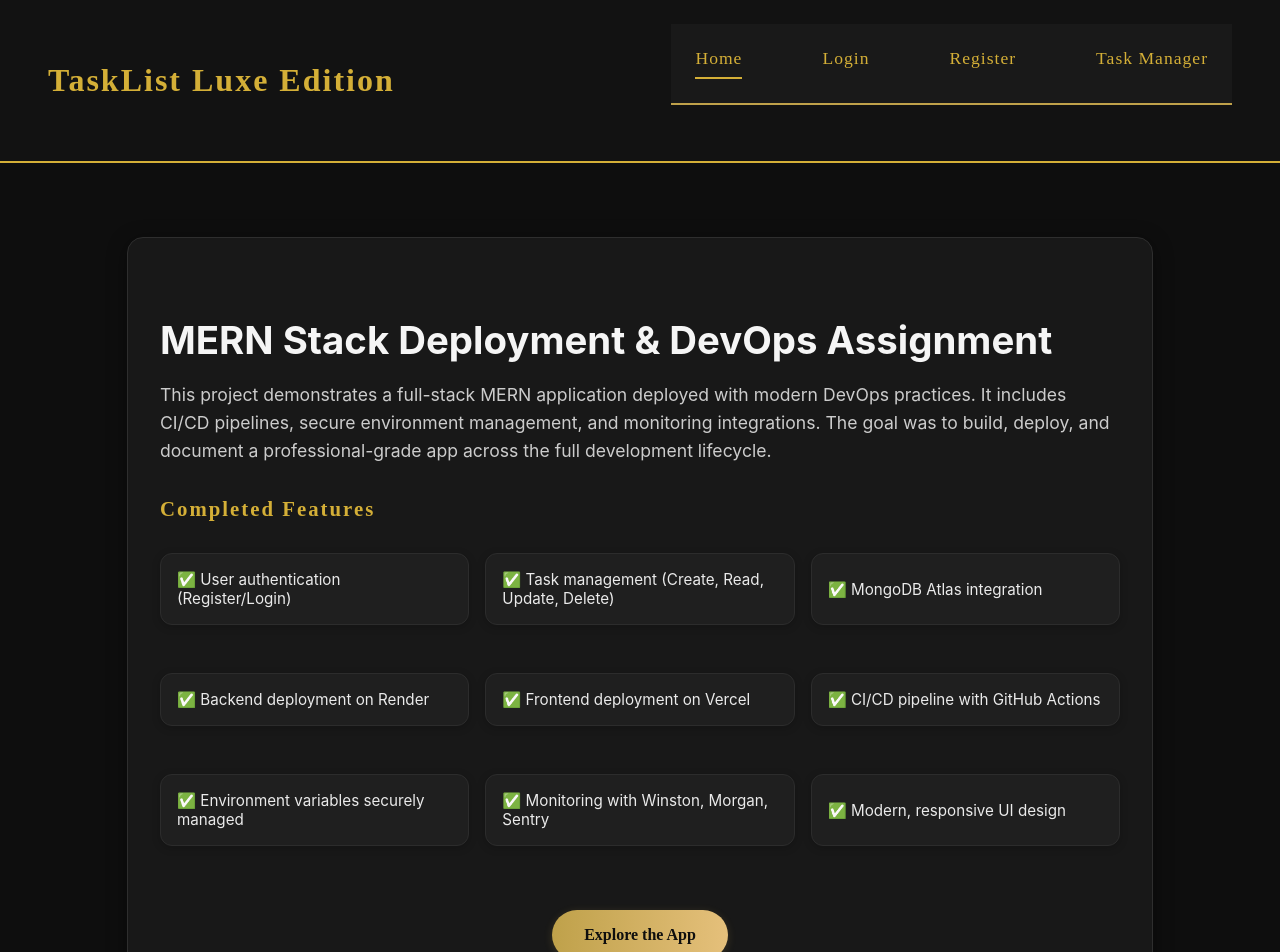
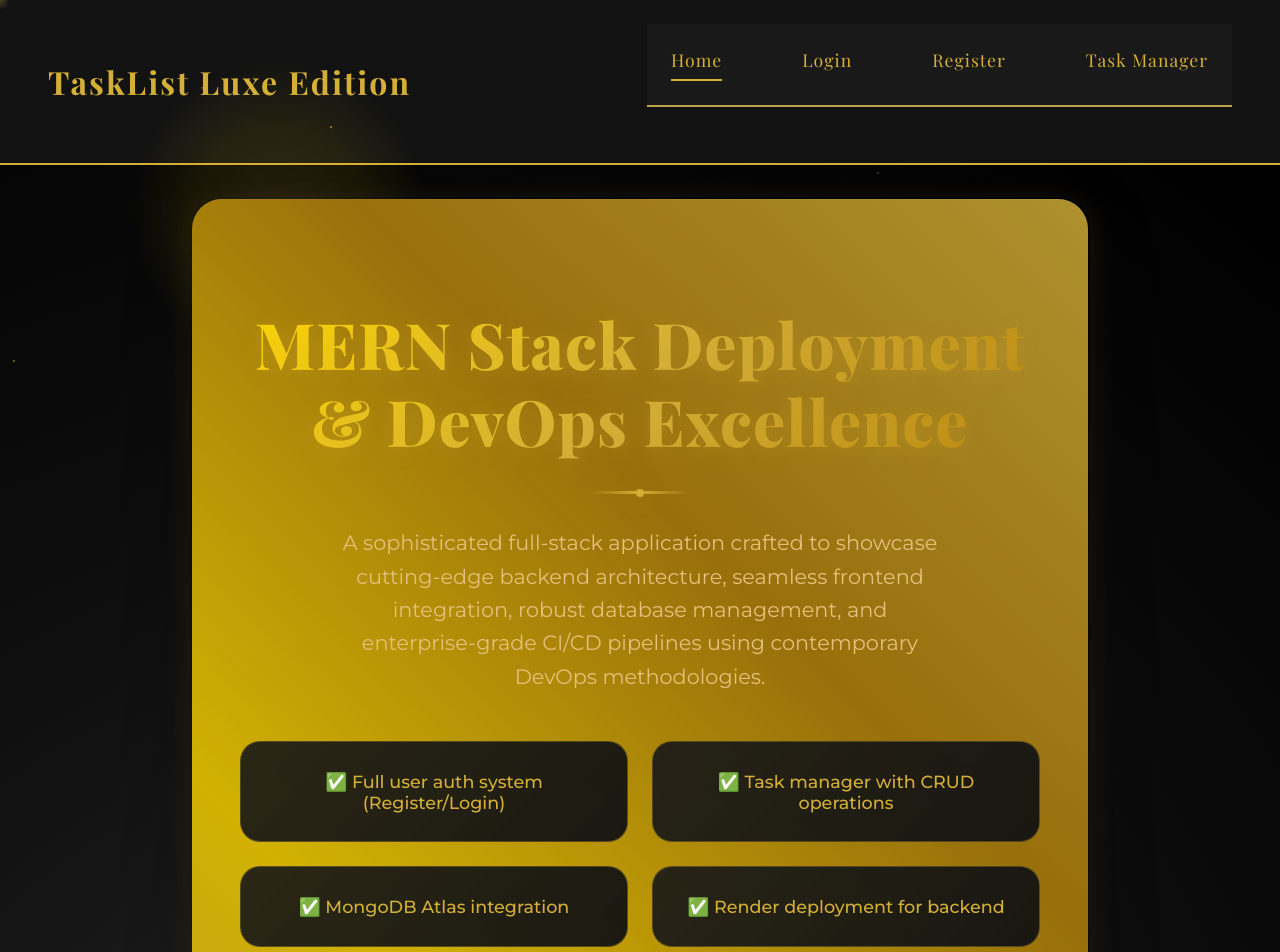
Before and after one commit to AlphaC137/week-7-deployment-assignment, a React (Create React App) app in the folder client/: page / in a window 1280 px wide. Shown: the top 952 px of the page. Built offline with nearby package versions, Linux system fonts and the light colour scheme.

Commit message:
feat: enhance Home page with luxurious design, improved feature list, and interactive elements; elevate user engagement

```diff
--- a/client/src/pages/Home.js
+++ b/client/src/pages/Home.js
@@ -1,112 +1,421 @@
-import React from 'react';
+import React, { useState, useEffect } from 'react';
 import { useNavigate } from 'react-router-dom';
 
 const features = [
-  'User authentication (Register/Login)',
-  'Task management (Create, Read, Update, Delete)',
-  'MongoDB Atlas integration',
-  'Backend deployment on Render',
-  'Frontend deployment on Vercel',
-  'CI/CD pipeline with GitHub Actions',
-  'Environment variables securely managed',
-  'Monitoring with Winston, Morgan, Sentry',
-  'Modern, responsive UI design',
+  '✅ Full user auth system (Register/Login)',
+  '✅ Task manager with CRUD operations',
+  '✅ MongoDB Atlas integration',
+  '✅ Render deployment for backend',
+  '✅ Vercel deployment for frontend',
+  '✅ GitHub Actions CI/CD',
+  '✅ Secure environment variables',
+  '✅ Monitoring & logging (Sentry, Winston, Morgan)',
+  '✅ Luxury-inspired UI/UX',
 ];
 
 const Home = () => {
   const navigate = useNavigate();
+  const [mousePosition, setMousePosition] = useState({ x: 0, y: 0 });
+  const [isHovered, setIsHovered] = useState(false);
+
+  useEffect(() => {
+    const handleMouseMove = (e) => {
+      setMousePosition({ x: e.clientX, y: e.clientY });
+    };
+    window.addEventListener('mousemove', handleMouseMove);
+    return () => window.removeEventListener('mousemove', handleMouseMove);
+  }, []);
 
   return (
-    <main style={{
-      backgroundColor: '#0e0e0e',
-      color: '#f5f5f5',
-      minHeight: '100vh',
-      display: 'flex',
-      alignItems: 'center',
-      justifyContent: 'center',
-      padding: '4rem 1rem',
-      fontFamily: 'Inter, sans-serif',
-    }}>
-      <section style={{
-        width: '100%',
-        maxWidth: '960px',
-        background: '#181818',
-        padding: '3rem 2rem',
-        borderRadius: '16px',
-        border: '1px solid #2e2e2e',
-        boxShadow: '0 4px 20px rgba(0,0,0,0.4)',
-      }}>
-        <h1 style={{
-          fontSize: '2.4rem',
-          marginBottom: '1rem',
-          fontWeight: 700,
-          color: '#f5f5f5',
-        }}>
-          MERN Stack Deployment & DevOps Assignment
-        </h1>
+    <>
+      <style>{`
+        @import url('https://fonts.googleapis.com/css2?family=Playfair+Display:wght@400;500;600;700;800;900&family=Montserrat:wght@300;400;500;600;700&display=swap');
 
-        <p style={{
-          fontSize: '1.1rem',
-          marginBottom: '2rem',
-          color: '#cccccc',
-          lineHeight: '1.6',
-        }}>
-          This project demonstrates a full-stack MERN application deployed with modern DevOps practices. It includes CI/CD pipelines, secure environment management, and monitoring integrations. The goal was to build, deploy, and document a professional-grade app across the full development lifecycle.
-        </p>
+        .luxury-container {
+          min-height: 100vh;
+          position: relative;
+          background: radial-gradient(circle at 30% 80%, #0a0a0a 0%, #1a1a1a 25%, #0f0f0f 50%, #000000 100%);
+          overflow: hidden;
+        }
 
-        <h2 style={{
-          fontSize: '1.3rem',
-          marginBottom: '1rem',
-          fontWeight: 600,
-          color: '#D4AF37',
-        }}>
-          Completed Features
-        </h2>
+        .floating-orbs {
+          position: fixed;
+          top: 0;
+          left: 0;
+          width: 100%;
+          height: 100%;
+          pointer-events: none;
+          z-index: 1;
+        }
 
-        <ul style={{
-          display: 'grid',
-          gridTemplateColumns: 'repeat(auto-fit, minmax(240px, 1fr))',
-          gap: '1rem',
-          listStyle: 'none',
-          padding: 0,
-        }}>
-          {features.map((item, index) => (
-            <li key={index} style={{
-              backgroundColor: '#1f1f1f',
-              padding: '1rem',
-              borderRadius: '12px',
-              border: '1px solid #2c2c2c',
-              color: '#eaeaea',
-              fontSize: '0.95rem',
-              boxShadow: '0 2px 8px rgba(0,0,0,0.2)',
-            }}>
-              ✅ {item}
-            </li>
+        .orb {
+          position: absolute;
+          border-radius: 50%;
+          filter: blur(1px);
+          animation: float 20s ease-in-out infinite;
+        }
+
+        .orb-1 {
+          width: 300px;
+          height: 300px;
+          background: radial-gradient(circle, rgba(212,175,55,0.15) 0%, rgba(255,215,0,0.08) 40%, transparent 70%);
+          top: 10%;
+          left: 10%;
+          animation-delay: 0s;
+        }
+
+        .orb-2 {
+          width: 200px;
+          height: 200px;
+          background: radial-gradient(circle, rgba(184,134,11,0.12) 0%, rgba(212,175,55,0.06) 40%, transparent 70%);
+          top: 60%;
+          right: 15%;
+          animation-delay: -7s;
+        }
+
+        .orb-3 {
+          width: 150px;
+          height: 150px;
+          background: radial-gradient(circle, rgba(255,215,0,0.1) 0%, rgba(212,175,55,0.05) 40%, transparent 70%);
+          bottom: 20%;
+          left: 20%;
+          animation-delay: -14s;
+        }
+
+        @keyframes float {
+          0%, 100% { transform: translateY(0px) rotate(0deg); }
+          25% { transform: translateY(-20px) rotate(90deg); }
+          50% { transform: translateY(0px) rotate(180deg); }
+          75% { transform: translateY(-10px) rotate(270deg); }
+        }
+
+        .gold-particles {
+          position: fixed;
+          top: 0;
+          left: 0;
+          width: 100%;
+          height: 100%;
+          pointer-events: none;
+          z-index: 2;
+        }
+
+        .particle {
+          position: absolute;
+          width: 2px;
+          height: 2px;
+          background: #D4AF37;
+          border-radius: 50%;
+          animation: sparkle 4s ease-in-out infinite;
+        }
+
+        @keyframes sparkle {
+          0%, 100% { opacity: 0; transform: scale(0); }
+          50% { opacity: 1; transform: scale(1); }
+        }
+
+        .main-content {
+          position: relative;
+          z-index: 10;
+          min-height: 100vh;
+          display: flex;
+          flex-direction: column;
+          align-items: center;
+          justify-content: center;
+          padding: 2rem 1rem;
+        }
+
+        .hero-section {
+          max-width: 900px;
+          width: 100%;
+          position: relative;
+          margin-bottom: 3rem;
+        }
+
+        .hero-card {
+          background: linear-gradient(135deg,
+            rgba(24,24,24,0.95) 0%,
+            rgba(18,18,18,0.98) 50%,
+            rgba(12,12,12,0.95) 100%);
+          border-radius: 32px;
+          padding: 4rem 3rem;
+          text-align: center;
+          position: relative;
+          overflow: hidden;
+          backdrop-filter: blur(20px);
+          border: 2px solid transparent;
+          background-clip: padding-box;
+          box-shadow:
+            0 20px 60px rgba(0,0,0,0.4),
+            0 8px 32px rgba(212,175,55,0.15),
+            inset 0 1px 0 rgba(255,255,255,0.1);
+        }
+
+        .hero-card::before {
+          content: '';
+          position: absolute;
+          top: -2px;
+          left: -2px;
+          right: -2px;
+          bottom: -2px;
+          background: linear-gradient(45deg, #D4AF37, #FFD700, #B8860B, #D4AF37);
+          border-radius: 34px;
+          z-index: -1;
+          animation: borderFlow 3s ease-in-out infinite;
+        }
+
+        @keyframes borderFlow {
+          0%, 100% { opacity: 0.8; }
+          50% { opacity: 1; }
+        }
+
+        .hero-title {
+          font-family: 'Playfair Display', serif;
+          font-size: clamp(2.5rem, 5vw, 4rem);
+          font-weight: 800;
+          margin-bottom: 1.5rem;
+          background: linear-gradient(135deg, #FFD700 0%, #D4AF37 50%, #B8860B 100%);
+          -webkit-background-clip: text;
+          -webkit-text-fill-color: transparent;
+          background-clip: text;
+          text-shadow: 0 4px 20px rgba(212,175,55,0.3);
+          letter-spacing: 1px;
+          line-height: 1.2;
+        }
+
+        .hero-subtitle {
+          font-family: 'Montserrat', sans-serif;
+          font-size: 1.3rem;
+          font-weight: 400;
+          color: #e5c07b;
+          margin-bottom: 2rem;
+          line-height: 1.6;
+          max-width: 600px;
+          margin-left: auto;
+          margin-right: auto;
+        }
+
+        .divider {
+          width: 100px;
+          height: 3px;
+          background: linear-gradient(90deg, transparent, #D4AF37, transparent);
+          margin: 2rem auto;
+          border-radius: 2px;
+          position: relative;
+        }
+
+        .divider::before {
+          content: '';
+          position: absolute;
+          left: 50%;
+          top: 50%;
+          transform: translate(-50%, -50%);
+          width: 8px;
+          height: 8px;
+          background: #D4AF37;
+          border-radius: 50%;
+          box-shadow: 0 0 20px rgba(212,175,55,0.6);
+        }
+
+        .features-grid {
+          display: grid;
+          grid-template-columns: repeat(auto-fit, minmax(280px, 1fr));
+          gap: 1.5rem;
+          margin: 3rem 0;
+          max-width: 1000px;
+          width: 100%;
+        }
+
+        .feature-card {
+          background: linear-gradient(135deg,
+            rgba(24,24,24,0.9) 0%,
+            rgba(18,18,18,0.95) 100%);
+          border-radius: 20px;
+          padding: 1.8rem;
+          position: relative;
+          overflow: hidden;
+          transition: all 0.4s cubic-bezier(0.175, 0.885, 0.32, 1.275);
+          border: 1px solid rgba(212,175,55,0.3);
+          backdrop-filter: blur(10px);
+        }
+
+        .feature-card::before {
+          content: '';
+          position: absolute;
+          top: 0;
+          left: -100%;
+          width: 100%;
+          height: 100%;
+          background: linear-gradient(90deg, transparent, rgba(212,175,55,0.1), transparent);
+          transition: left 0.5s;
+        }
+
+        .feature-card:hover::before {
+          left: 100%;
+        }
+
+        .feature-card:hover {
+          transform: translateY(-8px);
+          box-shadow: 0 20px 40px rgba(212,175,55,0.2);
+          border-color: #D4AF37;
+        }
+
+        .feature-text {
+          font-family: 'Montserrat', sans-serif;
+          font-size: 1.1rem;
+          font-weight: 500;
+          color: #D4AF37;
+          position: relative;
+          z-index: 1;
+        }
+
+        .cta-button {
+          background: linear-gradient(135deg, #D4AF37 0%, #FFD700 50%, #B8860B 100%);
+          border: none;
+          border-radius: 50px;
+          padding: 1.2rem 3rem;
+          font-family: 'Montserrat', sans-serif;
+          font-size: 1.2rem;
+          font-weight: 700;
+          color: #000;
+          cursor: pointer;
+          position: relative;
+          overflow: hidden;
+          transition: all 0.3s ease;
+          box-shadow: 0 10px 30px rgba(212,175,55,0.3);
+          text-transform: uppercase;
+          letter-spacing: 1px;
+        }
+
+        .cta-button::before {
+          content: '';
+          position: absolute;
+          top: 0;
+          left: -100%;
+          width: 100%;
+          height: 100%;
+          background: linear-gradient(90deg, transparent, rgba(255,255,255,0.4), transparent);
+          transition: left 0.5s;
+        }
+
+        .cta-button:hover::before {
+          left: 100%;
+        }
+
+        .cta-button:hover {
+          transform: translateY(-2px);
+          box-shadow: 0 15px 40px rgba(212,175,55,0.4);
+        }
+
+        .cta-button:active {
+          transform: translateY(0);
+        }
+
+        .mouse-follower {
+          position: fixed;
+          width: 20px;
+          height: 20px;
+          border-radius: 50%;
+          background: radial-gradient(circle, rgba(212,175,55,0.3) 0%, transparent 70%);
+          pointer-events: none;
+          z-index: 9999;
+          transition: transform 0.1s ease;
+        }
+
+        @media (max-width: 768px) {
+          .hero-card {
+            padding: 3rem 2rem;
+          }
+
+          .features-grid {
+            grid-template-columns: 1fr;
+            gap: 1rem;
+          }
+
+          .feature-card {
+            padding: 1.5rem;
+          }
+        }
+      `}</style>
+
+      <div className="luxury-container">
+        {/* Mouse Follower */}
+        <div
+          className="mouse-follower"
+          style={{
+            left: mousePosition.x - 10,
+            top: mousePosition.y - 10,
+            transform: `scale(${isHovered ? 1.5 : 1})`
+          }}
+        />
+
+        {/* Floating Orbs */}
+        <div className="floating-orbs">
+          <div className="orb orb-1"></div>
+          <div className="orb orb-2"></div>
+          <div className="orb orb-3"></div>
+        </div>
+
+        {/* Gold Particles */}
+        <div className="gold-particles">
+          {[...Array(15)].map((_, i) => (
+            <div
+              key={i}
+              className="particle"
+              style={{
+                left: `${Math.random() * 100}%`,
+                top: `${Math.random() * 100}%`,
+                animationDelay: `${Math.random() * 4}s`
+              }}
+            />
           ))}
-        </ul>
+        </div>
 
-        <div style={{ marginTop: '2.5rem', textAlign: 'center' }}>
-          <button
-            onClick={() => navigate('/tasks')}
-            style={{
-              backgroundColor: '#D4AF37',
-              color: '#0e0e0e',
-              border: 'none',
-              padding: '1rem 2rem',
-              fontSize: '1rem',
-              fontWeight: 600,
-              borderRadius: '999px',
-              cursor: 'pointer',
-              transition: 'all 0.3s ease',
-            }}
-            onMouseEnter={e => e.target.style.boxShadow = '0 4px 12px rgba(212,175,55,0.4)'}
-            onMouseLeave={e => e.target.style.boxShadow = 'none'}
-          >
-            Explore the App
-          </button>
+        {/* Main Content */}
+        <div className="main-content">
+          <div className="hero-section">
+            <div className="hero-card">
+              <h1 className="hero-title">
+                MERN Stack Deployment
+                <br />
+                & DevOps Excellence
+              </h1>
+
+              <div className="divider"></div>
+
+              <p className="hero-subtitle">
+                A sophisticated full-stack application crafted to showcase cutting-edge backend architecture,
+                seamless frontend integration, robust database management, and enterprise-grade CI/CD pipelines
+                using contemporary DevOps methodologies.
+              </p>
+
+              <div className="features-grid">
+                {features.map((feature, idx) => (
+                  <div
+                    key={idx}
+                    className="feature-card"
+                    onMouseEnter={() => setIsHovered(true)}
+                    onMouseLeave={() => setIsHovered(false)}
+                  >
+                    <div className="feature-text">{feature}</div>
+                  </div>
+                ))}
+              </div>
+
+              <div className="divider"></div>
+
+              <button
+                className="cta-button"
+                onClick={() => navigate('/tasks')}
+                onMouseEnter={() => setIsHovered(true)}
+                onMouseLeave={() => setIsHovered(false)}
+              >
+                Experience Excellence
+              </button>
+            </div>
+          </div>
         </div>
-      </section>
-    </main>
+      </div>
+    </>
   );
 };
 
```
